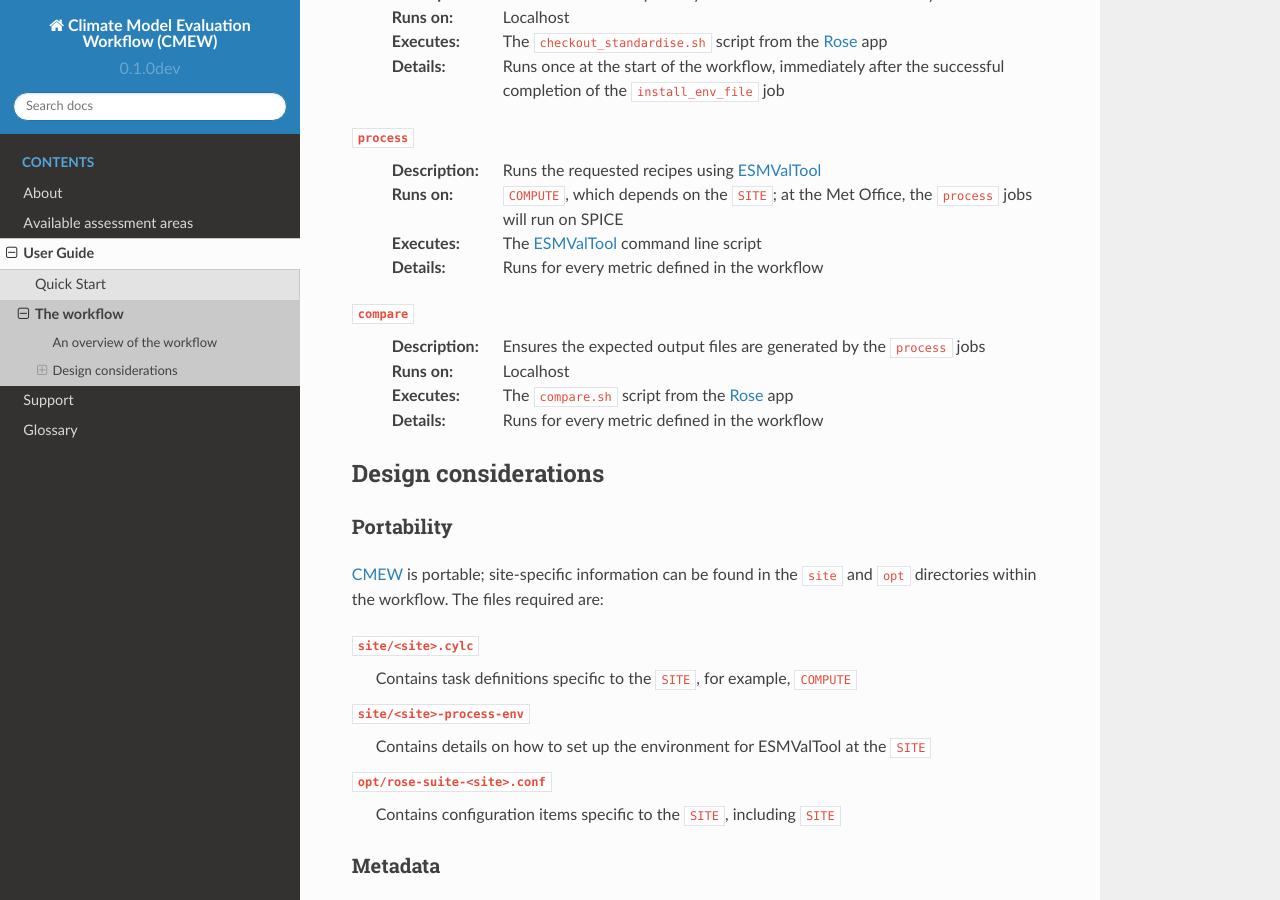
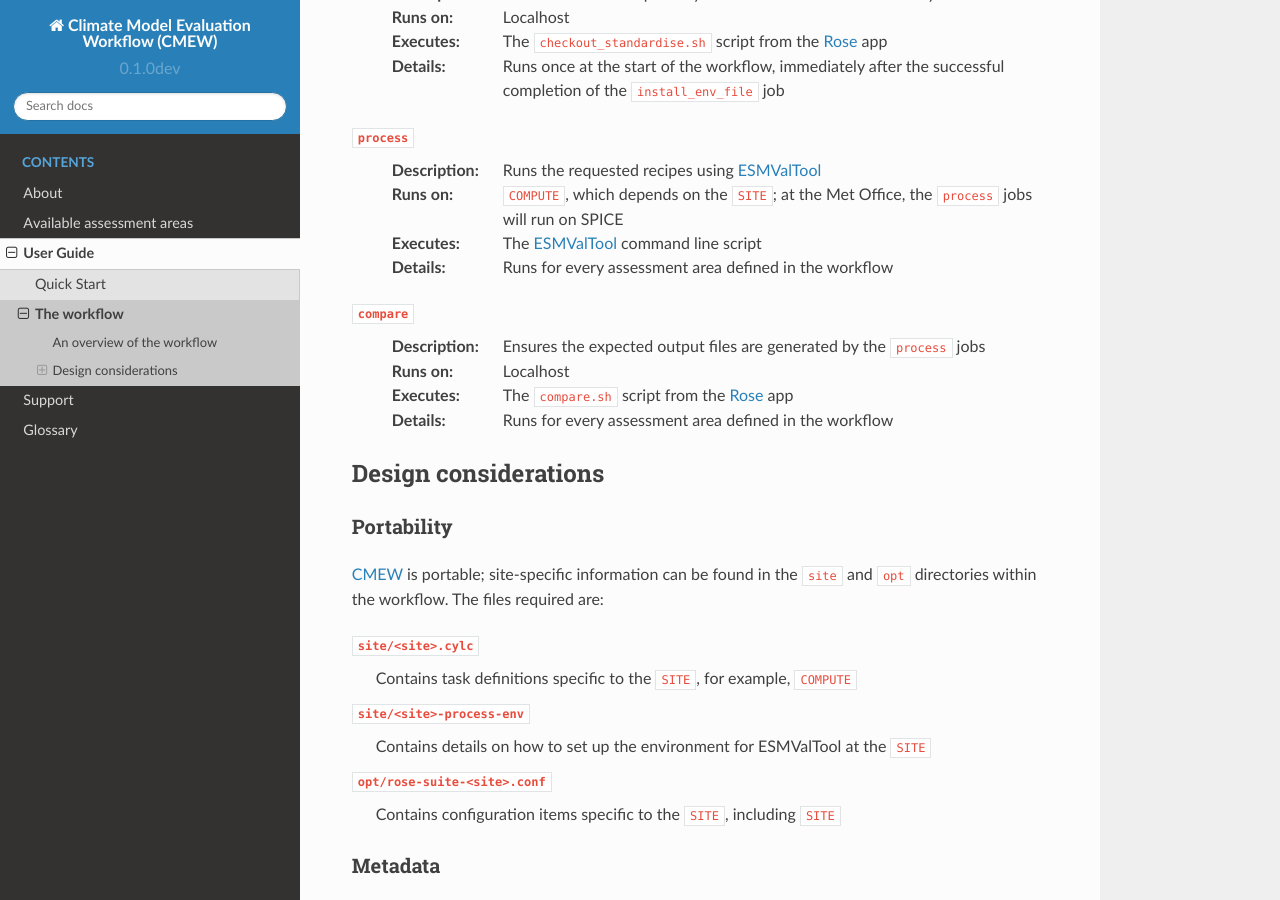
Before and after one commit to MetOffice/CMEW, a Sphinx documentation site: the page built from doc/source/user_guide/workflow.rst, in a window 1280 px wide and 900 px high, scrolled down 643 px. Built offline with Sphinx 7.4.7 and the Read the Docs theme 2.0.0, drawn with Linux system fonts in a browser that asks for light colours.

Commit message:
#118: Clarify the names of the parameterisation variable and the standardise task
* #85: changed task parameter variable name from metric to assessment_area

* #85: updated docs to use assessment area term instead of metric

---------

Co-authored-by: nabilbrice <mo-nabilbrice@users.noreply.github.com>

```diff
--- a/doc/source/user_guide/workflow.rst
+++ b/doc/source/user_guide/workflow.rst
@@ -51,7 +51,7 @@ An overview of the workflow
   :Executes:
      The |ESMValTool| command line script
   :Details:
-     Runs for every metric defined in the workflow
+     Runs for every assessment area defined in the workflow
 
 ``compare``
   :Description:
@@ -61,7 +61,7 @@ An overview of the workflow
   :Executes:
      The ``compare.sh`` script from the |Rose| app
   :Details:
-     Runs for every metric defined in the workflow
+     Runs for every assessment area defined in the workflow
 
 Design considerations
 ---------------------
```
Also changed, not shown: 4 other files.
